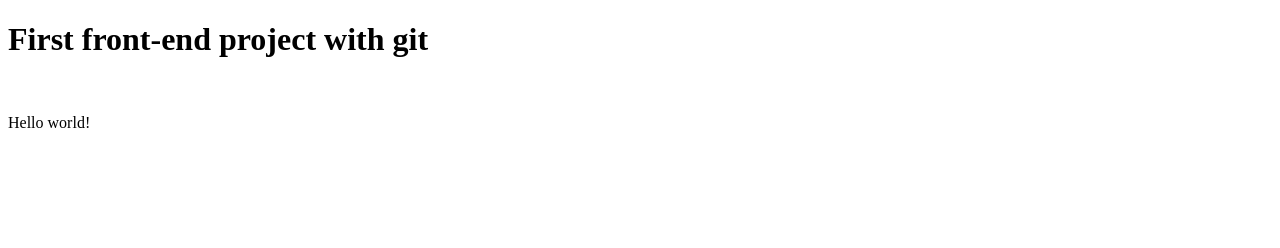
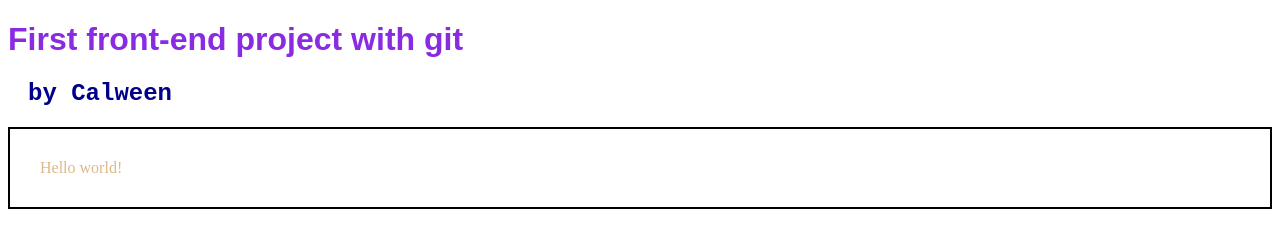
Before and after one commit to calween/TheOdinProject, a plain HTML site: page front_end/index.html in a window 1280 px wide. Drawn offline with Linux system fonts and the light colour scheme.

Commit message:
Add styles.css and edit index.html

```diff
--- a/front_end/index.html
+++ b/front_end/index.html
@@ -1,8 +1,9 @@
 <!DOCTYPE html>
+<link rel="stylesheet" href="styles.css"
 <head>
     <h1>First front-end project with git</h1>
+    <h2>by Calween</h2>
 </head>
     <body>
-        <br>
         <p>Hello world!</p>
     </body>
--- /dev/null
+++ b/front_end/styles.css
@@ -0,0 +1,15 @@
+h1 {
+    color: blueviolet;
+    font-family:Arial, Helvetica, sans-serif
+}
+h2 {
+    color: darkblue;
+    font-family: 'Courier New', Courier, monospace;
+    margin-left: 20px;
+}
+p {
+    color: burlywood;
+    font-size: medium;
+    border: 2px solid black;
+    padding: 30px;
+}
```
